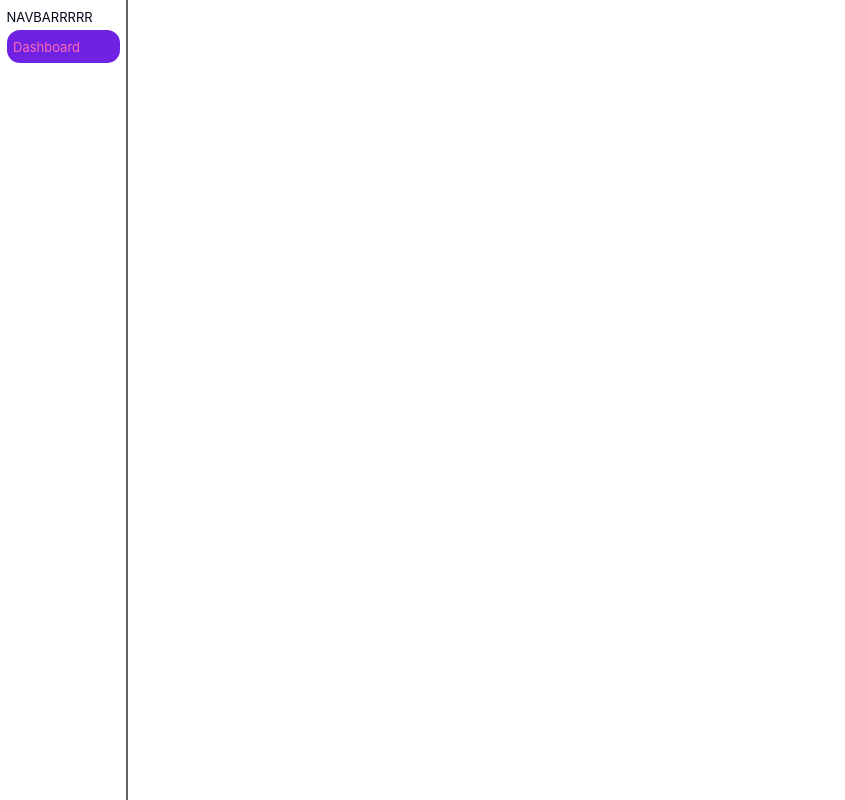
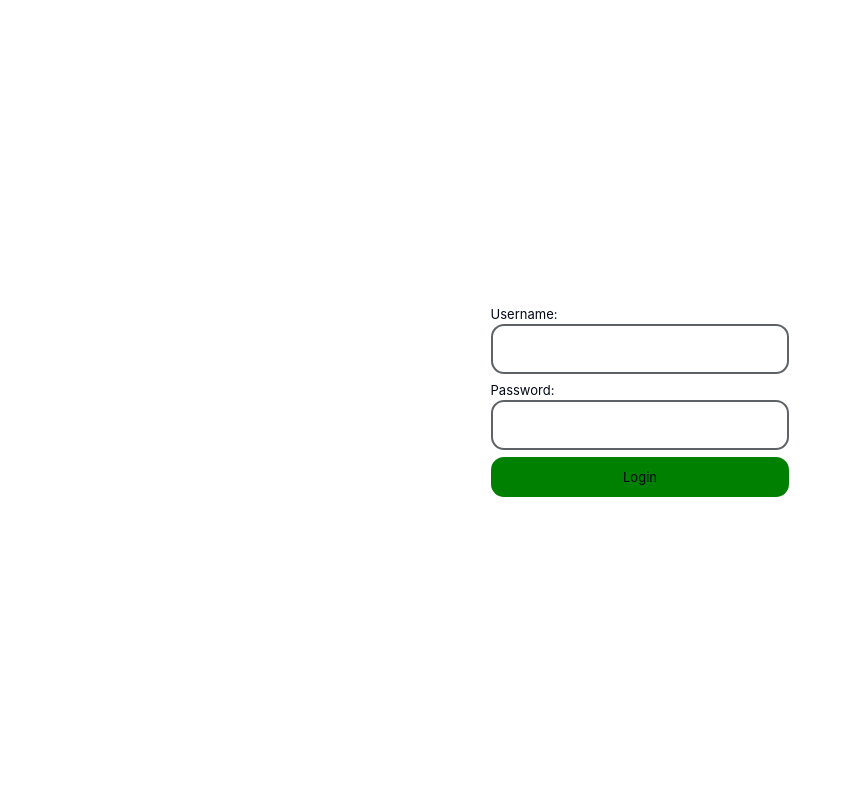
Before and after one commit to Clym-Dev-Team/JavaTwitchBot, a React (Vite) app: page / in a window 1280 px wide. Shown: the whole page, without its empty margins (0-845 px from the left). Built offline with nearby package versions, Linux system fonts and the light colour scheme.

Commit message:
add login form and fetch middleware

```diff
--- a/package.json
+++ b/package.json
@@ -15,6 +15,7 @@
     "class-variance-authority": "^0.7.0",
     "clsx": "^2.1.1",
     "date-fns": "^3.6.0",
+    "js-sha3": "^0.9.3",
     "react": "^18.2.0",
     "react-dom": "^18.2.0",
     "react-hook-form": "^7.51.5",
--- /dev/null
+++ b/src/components/Login/AuthProvider.tsx
@@ -0,0 +1,81 @@
+import {createContext, PropsWithChildren, useContext, useState} from "react";
+import LoginPane, {Login} from "./LoginPane.tsx"
+import {sha3_512} from "js-sha3";
+
+export interface AuthContext {
+  accessToken?: string;
+  setAccessToken: (accessToken: string | undefined) => void;
+}
+
+const AuthContext = createContext<AuthContext>({
+  accessToken: getAuthFromCookies(),
+  setAccessToken: (accessToken: string | undefined) => {
+  }
+});
+
+export const useAuth = () => {
+  return useContext(AuthContext);
+}
+
+export function getAuthFromCookies(): string | undefined {
+  const token = localStorage.getItem("accessToken");
+  if (token == null) {
+    return undefined;
+  }
+  return token;
+}
+
+
+export default function AuthProvider(props: PropsWithChildren<Record<never, never>>) {
+  const [accessToken, setAccessToken] = useState<string | undefined>(getAuthFromCookies);
+
+  interface LoginRequest {
+    username: string,
+    hash: string,
+    alg: string
+  }
+
+  function handleSubmit(login: Login) {
+    const request: LoginRequest = {
+      username: login.username,
+      hash: sha3_512(login.password),
+      alg: "SHA3-512"
+    }
+    fetch("http://localhost:80/login", {method: "POST", body: JSON.stringify(request)}).then()
+      .then(res => res.text()
+        .then(value => {
+          setAccessToken(value);
+          localStorage.setItem("accessToken", JSON.stringify(accessToken));
+        }))
+      .catch(err => console.log(err));
+  }
+
+  return <AuthContext.Provider value={{accessToken, setAccessToken: setAccessToken}}>
+    {accessToken == undefined ? <LoginPane onSubmit={handleSubmit}/> : props.children}
+  </AuthContext.Provider>
+}
+
+export async function fetchWithAuth(context: AuthContext, input: RequestInfo | URL, init?: RequestInit,): Promise<Response> {
+  const {accessToken, setAccessToken} = context;
+
+  if (accessToken == undefined) {
+    return Promise.reject(new Error("Token invalid or Timed out. New Login required!"));
+  }
+
+  if (init == undefined) {
+    init = {headers: [["token", accessToken]]};
+  } else {
+    const headers: Headers = new Headers(init.headers!);
+    headers.set("token", accessToken);
+  }
+
+  const res = await fetch(input, init);
+  if (res.status == 401) {
+    setAccessToken(undefined);
+    return Promise.reject(new Error("Token invalid or Timed out. New Login required!"));
+  }
+  if (res.status == 403) {
+    return Promise.reject(new Error("No Permission to execute this action"));
+  }
+  return res;
+}
--- /dev/null
+++ b/src/components/Login/LoginPane.css
@@ -0,0 +1,22 @@
+.login {
+    display: flex;
+    align-items: center;
+    justify-content: center;
+}
+
+.loginForm {
+    display: flex;
+    flex-direction: column;
+    gap: 0.5rem;
+}
+
+.loginForm-login {
+    width: 100%;
+    padding: 10px;
+    border-radius: 1rem;
+    background-color: green;
+}
+
+.loginForm-login:hover {
+    background-color: seagreen;
+}
--- /dev/null
+++ b/src/components/Login/LoginPane.tsx
@@ -0,0 +1,29 @@
+import {useForm} from "react-hook-form";
+import "./LoginPane.css"
+
+export interface LoginPaneProps {
+  onSubmit: (login: Login) => void,
+}
+
+export interface Login {
+  username: string,
+  password: string,
+}
+
+export default function LoginPane({onSubmit}: LoginPaneProps) {
+  const {register, handleSubmit} = useForm<Login>()
+
+  return <div className="login">
+    <form onSubmit={handleSubmit(onSubmit)} className="loginForm">
+      <label className="loginForm-label">
+        Username:
+        <input {...register("username")}/>
+      </label>
+      <label className="loginForm-label">
+        Password:
+        <input {...register("password")}/>
+      </label>
+      <button className="loginForm-login" type="submit">Login</button>
+    </form>
+  </div>
+}
--- a/src/index.css
+++ b/src/index.css
@@ -41,6 +41,7 @@ body {
   height: 100vh;
   display: flex;
   flex-direction: row;
+  justify-content: center;
 }
 
 .contentRoot {
--- a/src/main.tsx
+++ b/src/main.tsx
@@ -9,9 +9,11 @@ import MessagePane from "./components/ChatHistory/Pane/MessagePane.tsx";
 import TemplateEditorPane from "./components/Templates/TemplateEditor/TemplateEditorPane.tsx";
 import TemplateListPane from "./components/Templates/TemplateList/TemplateListPane.tsx";
 import NavMenu from "./components/NavMenu/NavMenu.tsx";
+import AuthProvider from "./components/Login/AuthProvider.tsx";
 
 ReactDOM.createRoot(document.getElementById('root')!).render(
   <React.StrictMode>
+    <AuthProvider>
       <BrowserRouter>
           <NavMenu/>
           <div className="contentRoot">
@@ -24,5 +26,6 @@ ReactDOM.createRoot(document.getElementById('root')!).render(
             </Routes>
           </div>
       </BrowserRouter>
+    </AuthProvider>
   </React.StrictMode>,
 )
```
Also changed, not shown: 1 other file (tests, documents, lock files or other folders). Lines whose indentation alone changed are shown as unchanged.
